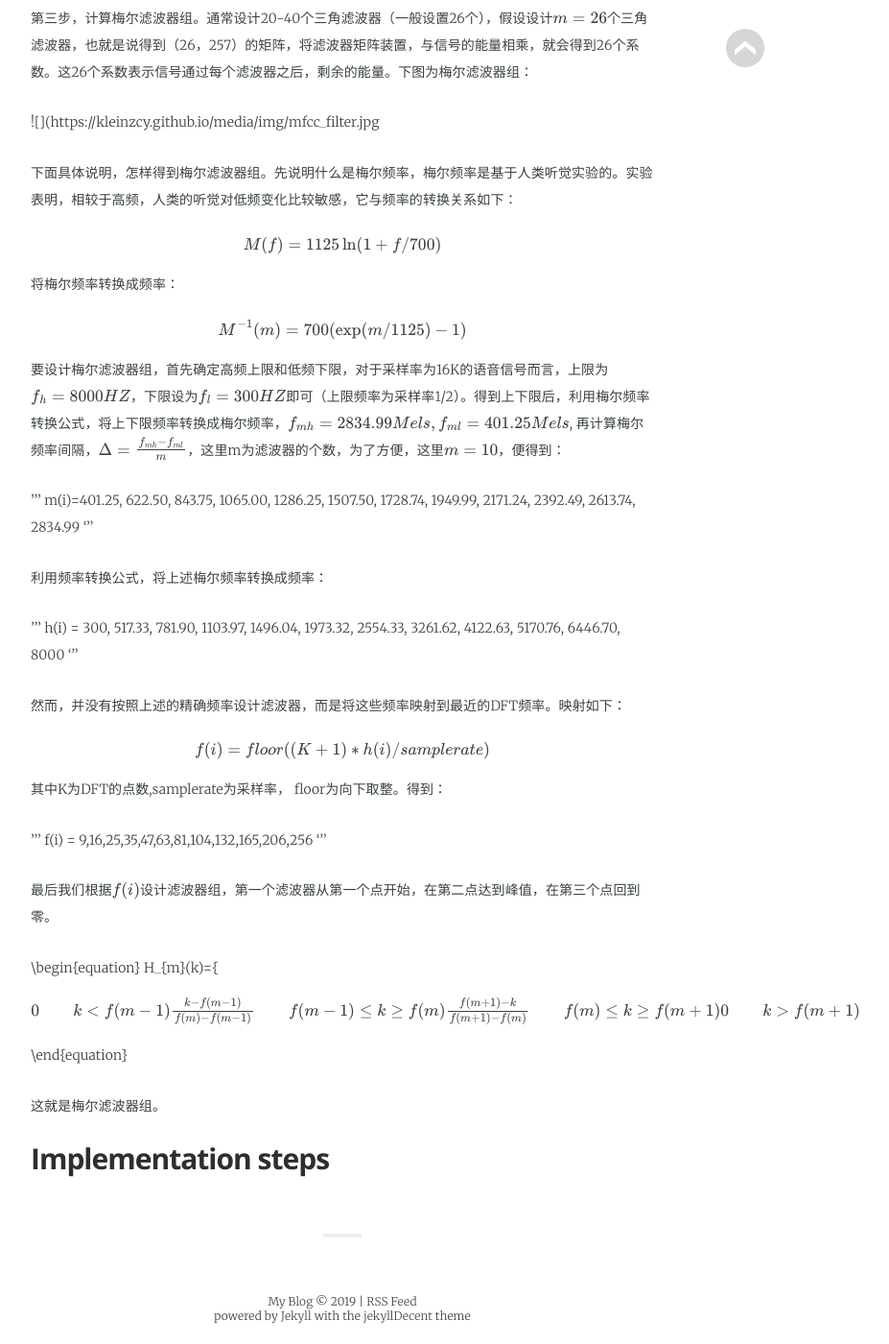
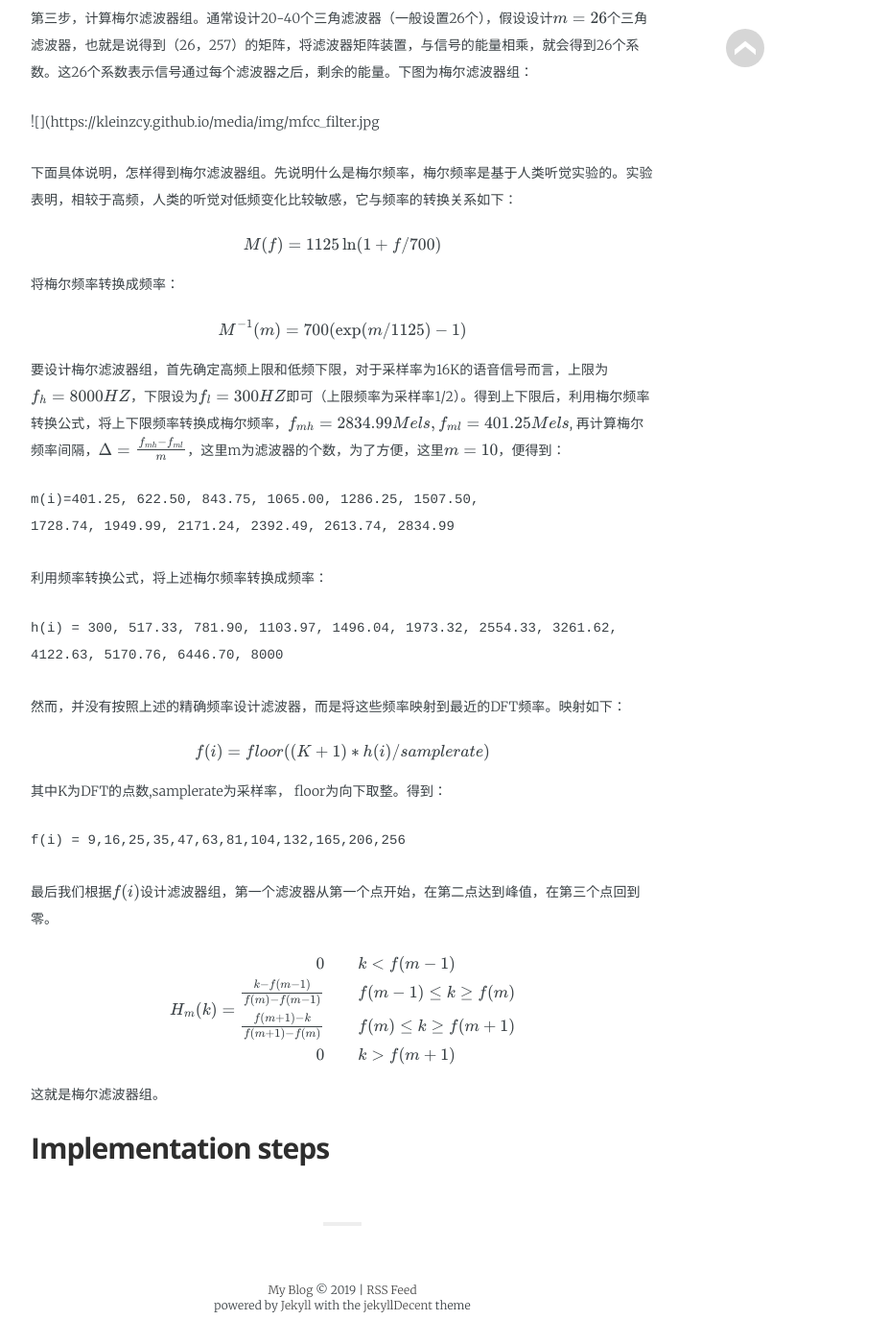
Before and after one commit to kleinzcy/kleinzcy.github.io, a Jekyll site: the page built from _posts/2019-3-22-梅尔倒谱系数.md, in a window 1280 px wide and 1400 px high, scrolled down 1716 px. Shown: the whole window at 96% size, without its empty margins (283-1210 px from the left). Built offline with Jekyll 4.4.1, drawn with Linux system fonts in a browser that asks for light colours; some web fonts are replaced; formulas are drawn with MathJax 3.

Commit message:
Update 2019-3-22-梅尔倒谱系数.md

````diff
--- a/_posts/2019-3-22-梅尔倒谱系数.md
+++ b/_posts/2019-3-22-梅尔倒谱系数.md
@@ -63,16 +63,16 @@ $$ M^{-1} (m) = 700(\exp (m/1125) - 1) $$
 
 要设计梅尔滤波器组，首先确定高频上限和低频下限，对于采样率为16K的语音信号而言，上限为$f_h=8000HZ$，下限设为$f_l=300HZ$即可（上限频率为采样率1/2）。得到上下限后，利用梅尔频率转换公式，将上下限频率转换成梅尔频率，$f_{mh}=2834.99 Mels, f_{ml}=401.25 Mels$, 再计算梅尔频率间隔，$\Delta = \frac{f_{mh} - f_{ml}}{m}$，这里m为滤波器的个数，为了方便，这里$m=10$，便得到：
 
-'''
+```
 m(i)=401.25, 622.50, 843.75, 1065.00, 1286.25, 1507.50,
 1728.74, 1949.99, 2171.24, 2392.49, 2613.74, 2834.99
-'''
+```
 
 利用频率转换公式，将上述梅尔频率转换成频率：
 
-'''
+```
 h(i) = 300, 517.33, 781.90, 1103.97, 1496.04, 1973.32, 2554.33, 3261.62, 4122.63, 5170.76, 6446.70, 8000
-'''
+```
 
 然而，并没有按照上述的精确频率设计滤波器，而是将这些频率映射到最近的DFT频率。映射如下：
 
@@ -80,21 +80,21 @@ $$ f(i) = floor((K + 1)*h(i)/samplerate) $$
 
 其中K为DFT的点数,samplerate为采样率， floor为向下取整。得到：
 
-'''
+```
 f(i) = 9,16,25,35,47,63,81,104,132,165,206,256
-'''
+```
 
 最后我们根据$f(i)$设计滤波器组，第一个滤波器从第一个点开始，在第二点达到峰值，在第三个点回到零。
 
-\begin{equation}
+$$
 H_{m}(k)={
 \begin{array}{rcl}
 0 & & {k < f(m-1)}\\
 \frac{k-f(m-1)}{f(m)-f(m-1)} & & {f(m-1) \leq k \geq f(m)}\\
 \frac{f(m+1)-k}{f(m+1)-f(m)} & & {f(m) \leq k \geq f(m+1)}\\
 0 & & {k > f(m+1)}
-\end{array}
-\end{equation}
+\end{array}}
+$$
 
 这就是梅尔滤波器组。
 ## Implementation steps
````
